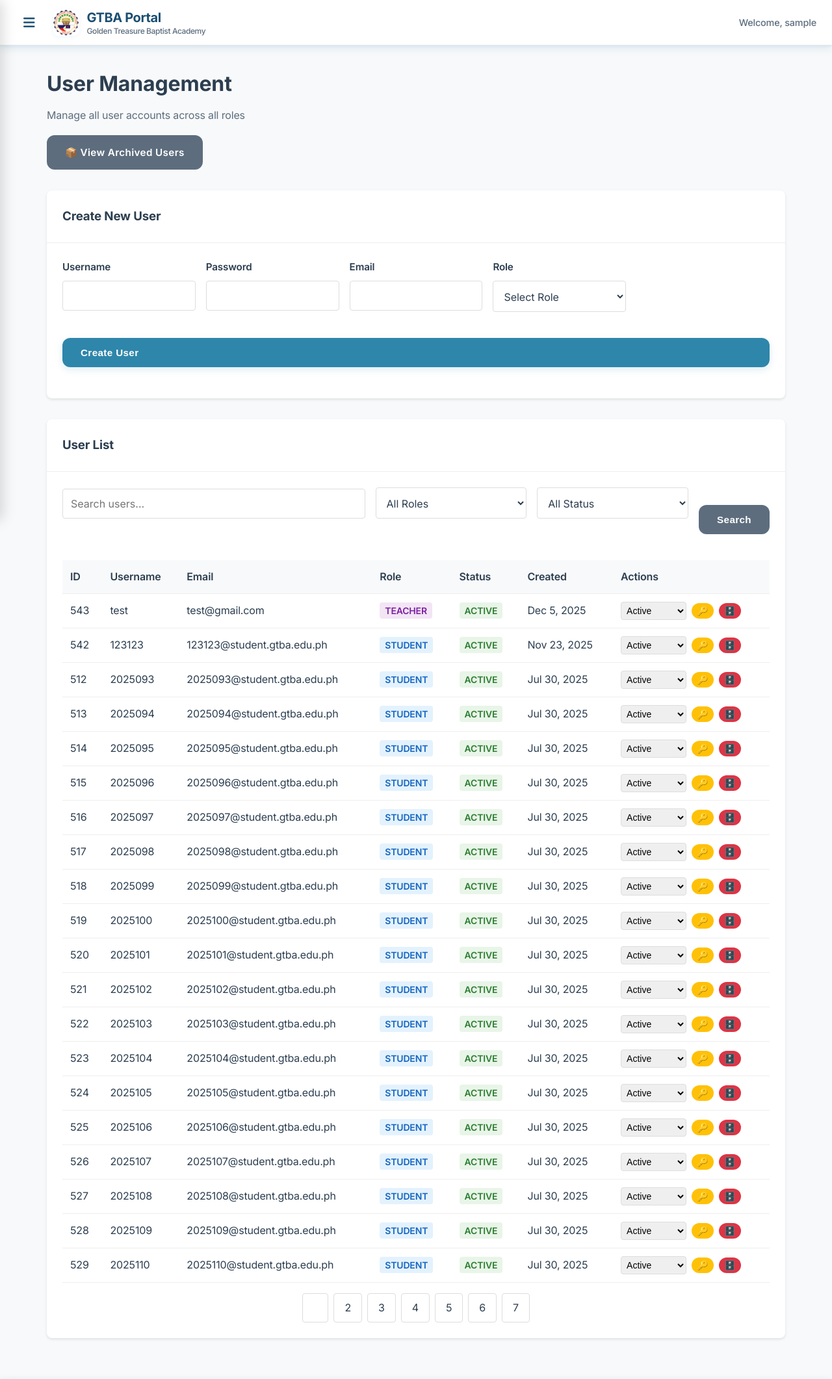
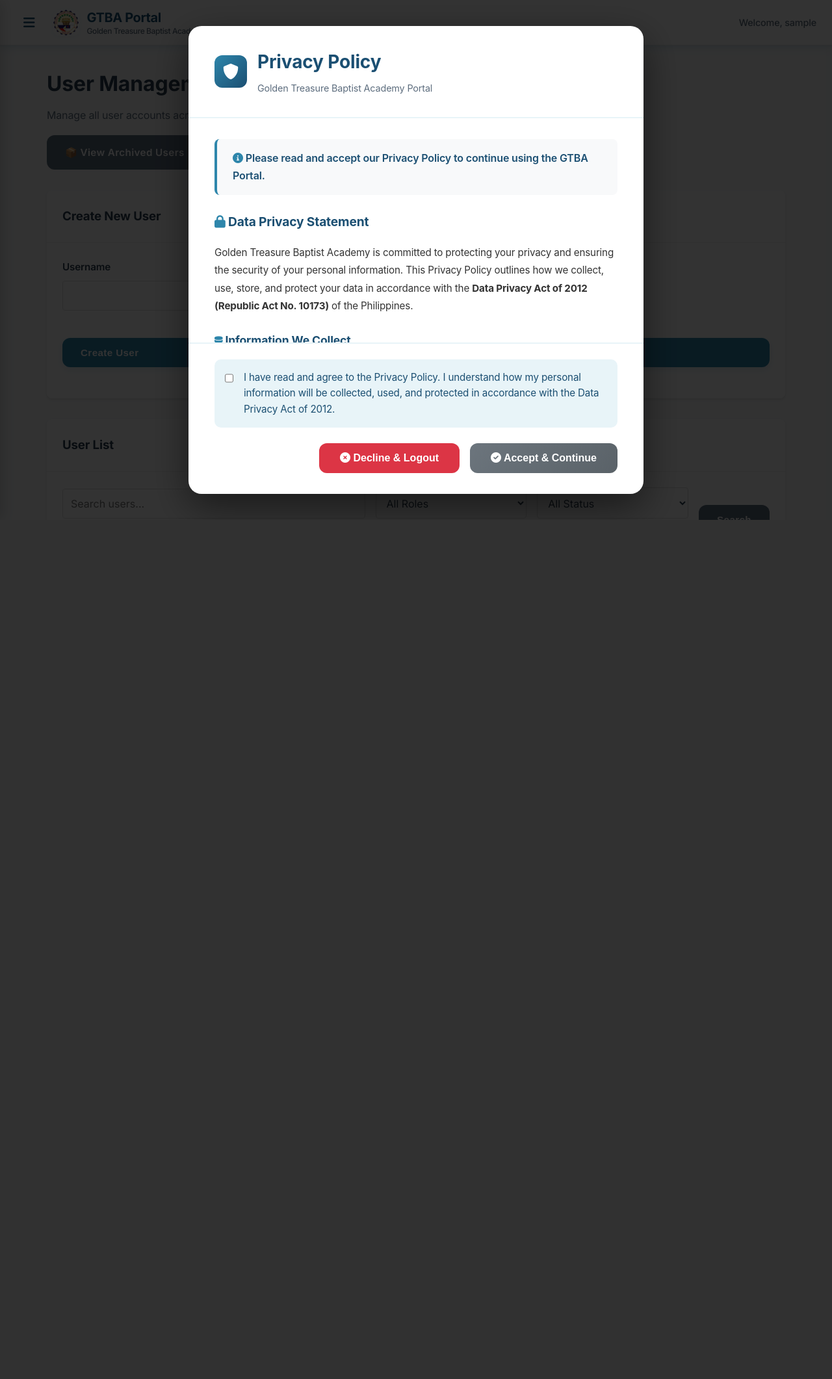
Before and after one commit to RainneFelipe/newgtbaportal, a PHP site: page /admin/users.php in a window 1280 px wide. Shown: the top 2122 px of the page at 65% size. After the commit the page ends 800 px from the top, so only its background shows below. Run offline with PHP 8.4, Linux system fonts and the light colour scheme; the visitor is signed in with stand-in values (Sample User, id 1); data comes from the database, SQL or seed files in the repository.

Commit message:
privacy policy checkbox

```diff
--- a/auth/login_process.php
+++ b/auth/login_process.php
@@ -30,6 +30,7 @@
             $_SESSION['role_display'] = $login_result['display_name'];
             $_SESSION['permissions'] = json_decode($login_result['permissions'], true);
             $_SESSION['is_logged_in'] = true;
+            $_SESSION['privacy_policy_accepted'] = $login_result['privacy_policy_accepted'];
 
             // Redirect based on role
             switch ($login_result['role_name']) {
--- a/includes/auth_check.php
+++ b/includes/auth_check.php
@@ -7,6 +7,21 @@
 if (!isset($_SESSION['is_logged_in']) || $_SESSION['is_logged_in'] !== true) {
     header('Location: ../index.php');
     exit();
+}
+
+// Check for privacy policy acceptance (only if not already checked in this session)
+if (!isset($_SESSION['privacy_policy_checked'])) {
+    require_once __DIR__ . '/../config/database.php';
+
+    $database = new Database();
+    $conn = $database->connect();
+
+    $stmt = $conn->prepare("SELECT privacy_policy_accepted FROM users WHERE id = ?");
+    $stmt->execute([$_SESSION['user_id']]);
+    $user = $stmt->fetch(PDO::FETCH_ASSOC);
+
+    $_SESSION['privacy_policy_accepted'] = $user['privacy_policy_accepted'] ?? 0;
+    $_SESSION['privacy_policy_checked'] = true;
 }
 
 // Check if user has the required role
--- a/includes/footer.php
+++ b/includes/footer.php
@@ -79,5 +79,17 @@
             });
         });
     </script>
+
+    <?php
+    // Show privacy policy modal if not accepted
+    if (isset($_SESSION['privacy_policy_accepted']) && $_SESSION['privacy_policy_accepted'] == 0) {
+        include __DIR__ . '/privacy_policy_modal.php';
+        echo "<script>
+            document.addEventListener('DOMContentLoaded', function() {
+                document.getElementById('privacyPolicyModal').style.display = 'flex';
+            });
+        </script>";
+    }
+    ?>
 </body>
 </html>
--- /dev/null
+++ b/includes/privacy_policy_modal.php
@@ -0,0 +1,233 @@
+<!-- Privacy Policy Modal -->
+<div id="privacyPolicyModal" style="display: none; position: fixed; top: 0; left: 0; width: 100%; height: 100%; background: rgba(0,0,0,0.8); z-index: 9999; align-items: center; justify-content: center; overflow-y: auto; padding: 2rem;">
+    <div style="background: white; border-radius: 20px; width: 90%; max-width: 700px; box-shadow: 0 20px 60px rgba(0,0,0,0.5); margin: auto; max-height: 90vh; display: flex; flex-direction: column;">
+        <!-- Header -->
+        <div style="padding: 2rem 2.5rem 1.5rem; border-bottom: 2px solid var(--light-blue);">
+            <div style="display: flex; align-items: center; gap: 1rem; margin-bottom: 0.5rem;">
+                <div style="width: 50px; height: 50px; background: linear-gradient(135deg, var(--primary-blue), var(--dark-blue)); border-radius: 12px; display: flex; align-items: center; justify-content: center;">
+                    <i class="fas fa-shield-alt" style="color: white; font-size: 1.5rem;"></i>
+                </div>
+                <div>
+                    <h2 style="margin: 0; color: var(--dark-blue); font-size: 1.75rem;">Privacy Policy</h2>
+                    <p style="margin: 0.25rem 0 0 0; color: var(--gray); font-size: 0.9rem;">Golden Treasure Baptist Academy Portal</p>
+                </div>
+            </div>
+        </div>
+
+        <!-- Content -->
+        <div style="padding: 2rem 2.5rem; overflow-y: auto; flex: 1;">
+            <div style="background: #f8f9fa; border-left: 4px solid var(--primary-blue); padding: 1rem 1.5rem; border-radius: 8px; margin-bottom: 1.5rem;">
+                <p style="margin: 0; color: var(--dark-blue); font-weight: 600;">
+                    <i class="fas fa-info-circle" style="color: var(--primary-blue);"></i>
+                    Please read and accept our Privacy Policy to continue using the GTBA Portal.
+                </p>
+            </div>
+
+            <div style="line-height: 1.8; color: #333; font-size: 0.95rem;">
+                <h3 style="color: var(--dark-blue); font-size: 1.2rem; margin-top: 0; margin-bottom: 1rem;">
+                    <i class="fas fa-lock" style="color: var(--primary-blue);"></i> Data Privacy Statement
+                </h3>
+
+                <p style="margin-bottom: 1rem;">
+                    Golden Treasure Baptist Academy is committed to protecting your privacy and ensuring the security of your personal information. This Privacy Policy outlines how we collect, use, store, and protect your data in accordance with the <strong>Data Privacy Act of 2012 (Republic Act No. 10173)</strong> of the Philippines.
+                </p>
+
+                <h4 style="color: var(--dark-blue); font-size: 1.1rem; margin-top: 1.5rem; margin-bottom: 0.75rem;">
+                    <i class="fas fa-database" style="color: var(--primary-blue); font-size: 0.9rem;"></i> Information We Collect
+                </h4>
+                <p style="margin-bottom: 1rem;">
+                    We collect and process personal information necessary for educational administration, including but not limited to:
+                </p>
+                <ul style="margin: 0 0 1rem 1.5rem; padding: 0;">
+                    <li>Student personal information (name, date of birth, contact details)</li>
+                    <li>Guardian/parent information and contact details</li>
+                    <li>Academic records, grades, and attendance</li>
+                    <li>Financial records related to tuition and payments</li>
+                    <li>Teacher and staff employment information</li>
+                    <li>User account credentials and activity logs</li>
+                </ul>
+
+                <h4 style="color: var(--dark-blue); font-size: 1.1rem; margin-top: 1.5rem; margin-bottom: 0.75rem;">
+                    <i class="fas fa-shield-alt" style="color: var(--primary-blue); font-size: 0.9rem;"></i> How We Protect Your Data
+                </h4>
+                <p style="margin-bottom: 1rem;">
+                    Your personal information will be handled with utmost care and security:
+                </p>
+                <ul style="margin: 0 0 1rem 1.5rem; padding: 0;">
+                    <li><strong>Secure Storage:</strong> All data is stored in secure, encrypted databases</li>
+                    <li><strong>Access Control:</strong> Only authorized personnel have access to personal information</li>
+                    <li><strong>Confidentiality:</strong> We maintain strict confidentiality protocols</li>
+                    <li><strong>Regular Monitoring:</strong> Systems are regularly monitored for security threats</li>
+                </ul>
+
+                <h4 style="color: var(--dark-blue); font-size: 1.1rem; margin-top: 1.5rem; margin-bottom: 0.75rem;">
+                    <i class="fas fa-share-alt" style="color: var(--primary-blue); font-size: 0.9rem;"></i> Information Sharing
+                </h4>
+                <p style="margin-bottom: 1rem;">
+                    Your personal information <strong>will not be shared, sold, or disclosed</strong> to third parties except:
+                </p>
+                <ul style="margin: 0 0 1rem 1.5rem; padding: 0;">
+                    <li>When required by law or legal processes</li>
+                    <li>With educational authorities for official school purposes</li>
+                    <li>With your explicit consent</li>
+                    <li>When necessary to protect the safety and security of students and staff</li>
+                </ul>
+
+                <h4 style="color: var(--dark-blue); font-size: 1.1rem; margin-top: 1.5rem; margin-bottom: 0.75rem;">
+                    <i class="fas fa-user-check" style="color: var(--primary-blue); font-size: 0.9rem;"></i> Your Rights
+                </h4>
+                <p style="margin-bottom: 1rem;">
+                    Under the Data Privacy Act of 2012, you have the right to:
+                </p>
+                <ul style="margin: 0 0 1rem 1.5rem; padding: 0;">
+                    <li>Be informed about the collection and processing of your data</li>
+                    <li>Access your personal information</li>
+                    <li>Request correction of inaccurate or incomplete data</li>
+                    <li>Object to processing in certain circumstances</li>
+                    <li>Request data portability</li>
+                    <li>Lodge complaints with the National Privacy Commission</li>
+                </ul>
+
+                <h4 style="color: var(--dark-blue); font-size: 1.1rem; margin-top: 1.5rem; margin-bottom: 0.75rem;">
+                    <i class="fas fa-clock" style="color: var(--primary-blue); font-size: 0.9rem;"></i> Data Retention
+                </h4>
+                <p style="margin-bottom: 1rem;">
+                    We retain personal information only for as long as necessary to fulfill the purposes for which it was collected or as required by law and school regulations.
+                </p>
+
+                <h4 style="color: var(--dark-blue); font-size: 1.1rem; margin-top: 1.5rem; margin-bottom: 0.75rem;">
+                    <i class="fas fa-phone" style="color: var(--primary-blue); font-size: 0.9rem;"></i> Contact Information
+                </h4>
+                <p style="margin-bottom: 1rem;">
+                    For questions, concerns, or requests regarding your personal information or this Privacy Policy, please contact the school administration.
+                </p>
+
+                <div style="background: #e7f3ff; border-left: 4px solid var(--primary-blue); padding: 1rem 1.5rem; border-radius: 8px; margin-top: 1.5rem;">
+                    <p style="margin: 0; color: var(--dark-blue); font-weight: 600; font-size: 0.9rem;">
+                        <i class="fas fa-gavel" style="color: var(--primary-blue);"></i>
+                        By accepting this Privacy Policy, you acknowledge that you have read, understood, and agree to the collection, use, and processing of your personal information as described above in compliance with the Data Privacy Act of 2012.
+                    </p>
+                </div>
+            </div>
+        </div>
+
+        <!-- Footer with Checkbox and Buttons -->
+        <div style="padding: 1.5rem 2.5rem 2rem; border-top: 2px solid var(--light-blue);">
+            <label style="display: flex; align-items: start; gap: 1rem; cursor: pointer; margin-bottom: 1.5rem; padding: 1rem; background: var(--light-blue); border-radius: 10px;">
+                <input type="checkbox" id="privacyPolicyCheckbox"
+                       style="width: 20px; height: 20px; margin-top: 0.2rem; cursor: pointer; accent-color: var(--primary-blue);">
+                <span style="color: var(--dark-blue); font-size: 0.95rem; line-height: 1.6;">
+                    I have read and agree to the Privacy Policy. I understand how my personal information will be collected, used, and protected in accordance with the Data Privacy Act of 2012.
+                </span>
+            </label>
+
+            <div style="display: flex; gap: 1rem; justify-content: flex-end;">
+                <button type="button" id="rejectPrivacyPolicy"
+                        style="background: #dc3545; color: white; border: none; padding: 0.875rem 2rem; border-radius: 12px; cursor: pointer; font-weight: 600; font-size: 1rem; transition: all 0.3s;">
+                    <i class="fas fa-times-circle"></i> Decline & Logout
+                </button>
+                <button type="button" id="acceptPrivacyPolicy" disabled
+                        style="background: linear-gradient(135deg, #6c757d, #5a6268); color: white; border: none; padding: 0.875rem 2rem; border-radius: 12px; cursor: not-allowed; font-weight: 600; font-size: 1rem; transition: all 0.3s;">
+                    <i class="fas fa-check-circle"></i> Accept & Continue
+                </button>
+            </div>
+        </div>
+    </div>
+</div>
+
+<script>
+// Privacy Policy Modal Logic
+document.addEventListener('DOMContentLoaded', function() {
+    const checkbox = document.getElementById('privacyPolicyCheckbox');
+    const acceptBtn = document.getElementById('acceptPrivacyPolicy');
+    const rejectBtn = document.getElementById('rejectPrivacyPolicy');
+
+    if (!checkbox || !acceptBtn || !rejectBtn) return;
+
+    // Enable/disable accept button based on checkbox
+    checkbox.addEventListener('change', function() {
+        if (this.checked) {
+            acceptBtn.disabled = false;
+            acceptBtn.style.background = 'linear-gradient(135deg, var(--primary-blue), var(--dark-blue))';
+            acceptBtn.style.cursor = 'pointer';
+        } else {
+            acceptBtn.disabled = true;
+            acceptBtn.style.background = 'linear-gradient(135deg, #6c757d, #5a6268)';
+            acceptBtn.style.cursor = 'not-allowed';
+        }
+    });
+
+    // Handle accept button click
+    acceptBtn.addEventListener('click', function() {
+        if (!checkbox.checked) return;
+
+        acceptBtn.disabled = true;
+        acceptBtn.innerHTML = '<i class="fas fa-spinner fa-spin"></i> Processing...';
+
+        fetch('<?php echo $base_url ?? "../"; ?>includes/privacy_policy_handler.php', {
+            method: 'POST',
+            headers: {
+                'Content-Type': 'application/x-www-form-urlencoded',
+            },
+            body: 'accept_privacy_policy=1'
+        })
+        .then(response => response.json())
+        .then(data => {
+            if (data.success) {
+                document.getElementById('privacyPolicyModal').style.display = 'none';
+                window.location.reload();
+            } else {
+                alert('Error accepting privacy policy. Please try again.');
+                acceptBtn.disabled = false;
+                acceptBtn.innerHTML = '<i class="fas fa-check-circle"></i> Accept & Continue';
+            }
+        })
+        .catch(error => {
+            console.error('Error:', error);
+            alert('Error accepting privacy policy. Please try again.');
+            acceptBtn.disabled = false;
+            acceptBtn.innerHTML = '<i class="fas fa-check-circle"></i> Accept & Continue';
+        });
+    });
+
+    // Handle reject button click
+    rejectBtn.addEventListener('click', function() {
+        if (confirm('By declining the Privacy Policy, you will be logged out and cannot access the portal. Are you sure you want to decline?')) {
+            fetch('<?php echo $base_url ?? "../"; ?>includes/privacy_policy_handler.php', {
+                method: 'POST',
+                headers: {
+                    'Content-Type': 'application/x-www-form-urlencoded',
+                },
+                body: 'reject_privacy_policy=1'
+            })
+            .then(() => {
+                window.location.href = '<?php echo $base_url ?? "../"; ?>index.php';
+            })
+            .catch(() => {
+                window.location.href = '<?php echo $base_url ?? "../"; ?>index.php';
+            });
+        }
+    });
+});
+</script>
+
+<style>
+#privacyPolicyModal {
+    font-family: -apple-system, BlinkMacSystemFont, 'Segoe UI', Roboto, Oxygen, Ubuntu, Cantarell, sans-serif;
+}
+
+#rejectPrivacyPolicy:hover {
+    background: #c82333;
+    transform: translateY(-1px);
+    box-shadow: 0 4px 12px rgba(220, 53, 69, 0.3);
+}
+
+#acceptPrivacyPolicy:not(:disabled):hover {
+    transform: translateY(-1px);
+    box-shadow: 0 4px 12px rgba(46, 134, 171, 0.3);
+}
+
+#privacyPolicyCheckbox:hover {
+    transform: scale(1.1);
+}
+</style>
```
Also changed, not shown: database/add_privacy_policy_acceptance.sql (added, +12 -0 lines), includes/privacy_policy_handler.php (added, +52 -0 lines), database.sql.
